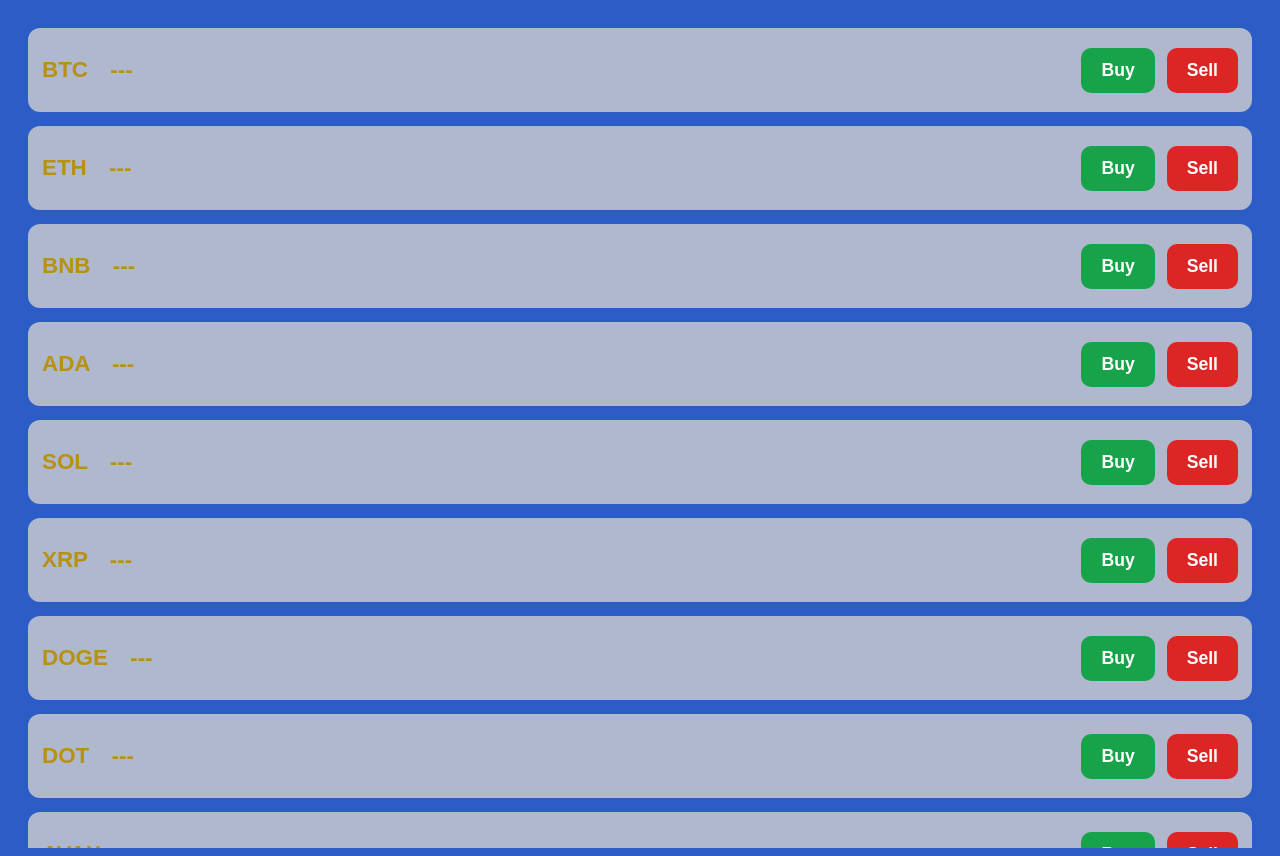
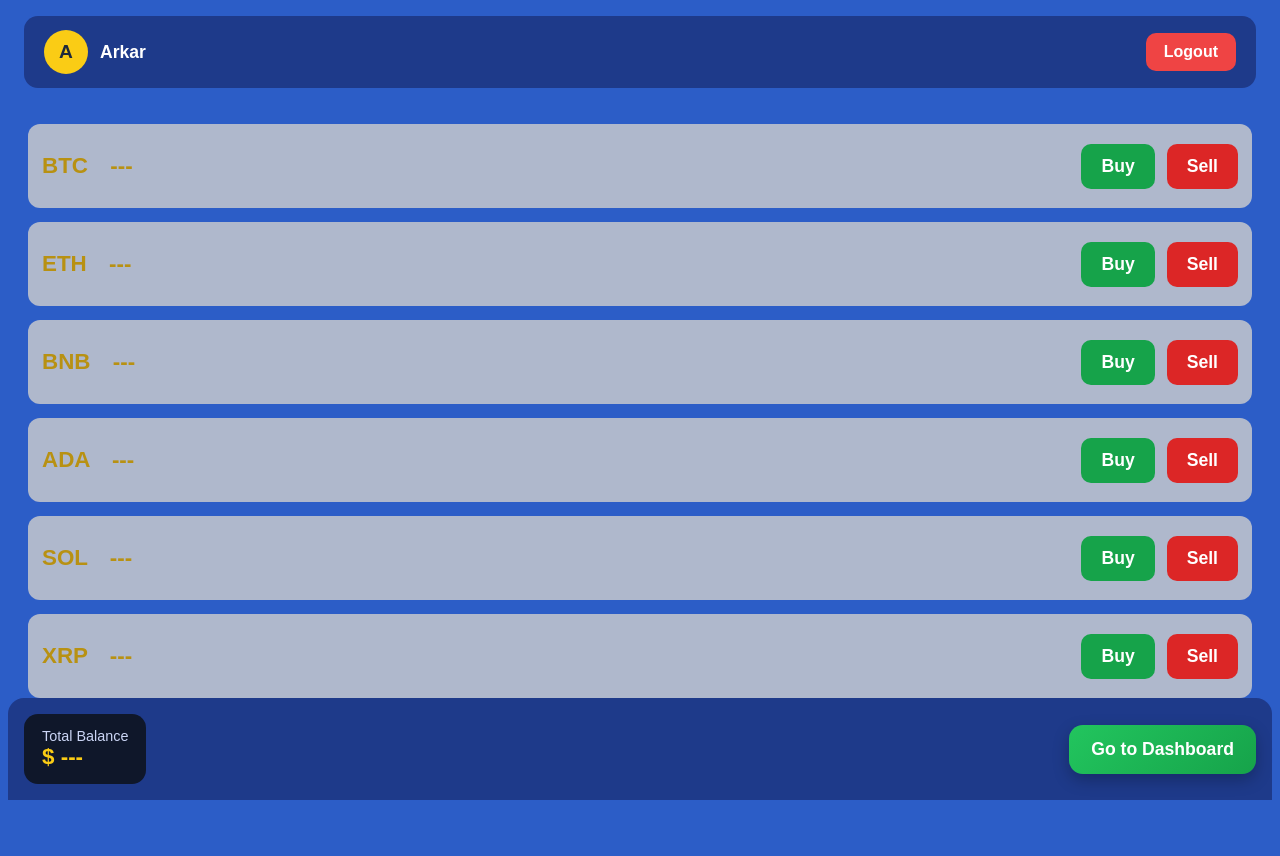
Before and after one commit to arkarzaw-htet/LetsTrade, a plain HTML site: page index.html in a window 1280 px wide. After the commit the page ends 814 px from the top, so only its background shows below. Drawn offline with Linux system fonts and the light colour scheme.

Commit message:
added the profile bar and dashboard bar

```diff
--- a/index.html
+++ b/index.html
@@ -11,6 +11,15 @@
 </head>
 
 <body>
+    <div class="profile-bar">
+        <div class="profile-info">
+            <div class="avatar">A</div>
+            <span class="username">Arkar</span>
+        </div>
+        <button class="logout-btn">Logout</button>
+    </div>
+    <!-- instead of hi, I want to create a profle type which has name and the btn to log out, can u please make it?-->
+
     <div id="scroll-container">
 
         <div class="coin-row">
@@ -74,6 +83,17 @@
         </div>
 
     </div>
+    <div class="bottom-panel">
+        <div class="balance-card">
+            <span class="balance-label">Total Balance</span>
+            <span class="balance-amount" id="balance">$ ---</span>
+        </div>
+
+        <button id="gotodashboard" class="dashboard-btn">
+            Go to Dashboard
+        </button>
+    </div>
+
 
     <script src="app.js" defer></script>
 </body>
--- a/style.css
+++ b/style.css
@@ -5,7 +5,7 @@ body {
 }
 
 #scroll-container {
-    height: 100vh;
+    height: 70vh;
     overflow-y: auto;
     padding: 20px;
     display: flex;
@@ -52,3 +52,86 @@ button {
 button:hover {
     opacity: 0.85;
 }
+.profile-bar {
+    display: flex;
+    justify-content: space-between;
+    align-items: center;
+    padding: 14px 20px;
+    background: #1e3a8a;
+    border-radius: 14px;
+    margin: 16px;
+}
+
+.profile-info {
+    display: flex;
+    align-items: center;
+    gap: 12px;
+}
+
+.avatar {
+    width: 44px;
+    height: 44px;
+    background: #facc15;
+    color: #1e293b;
+    font-weight: bold;
+    font-size: 1.2rem;
+    border-radius: 50%;
+    display: flex;
+    align-items: center;
+    justify-content: center;
+}
+
+.username {
+    font-size: 1.1rem;
+    font-weight: bold;
+    color: white;
+}
+
+.logout-btn {
+    background: #ef4444;
+    color: white;
+    padding: 10px 18px;
+    border-radius: 10px;
+    font-size: 1rem;
+}
+.bottom-panel {
+    position: sticky;
+    bottom: 0;
+    background: #1e3a8a;
+    padding: 16px;
+    border-radius: 16px 16px 0 0;
+    display: flex;
+    align-items: center;
+    justify-content: space-between;
+    gap: 14px;
+}
+
+/* Balance card */
+.balance-card {
+    background: #0f172a;
+    padding: 14px 18px;
+    border-radius: 14px;
+    display: flex;
+    flex-direction: column;
+}
+
+.balance-label {
+    font-size: 0.9rem;
+    color: #cbd5f5;
+}
+
+.balance-amount {
+    font-size: 1.4rem;
+    font-weight: bold;
+    color: #facc15;
+}
+
+/* Dashboard button */
+.dashboard-btn {
+    background: linear-gradient(135deg, #22c55e, #16a34a);
+    color: white;
+    padding: 14px 22px;
+    font-size: 1.1rem;
+    border-radius: 14px;
+    box-shadow: 0 6px 16px rgba(0,0,0,0.25);
+}
```
